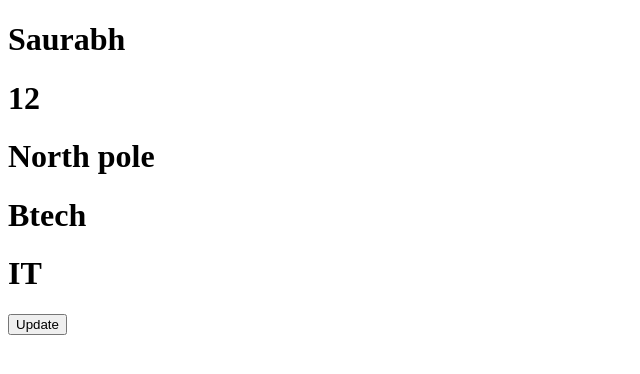
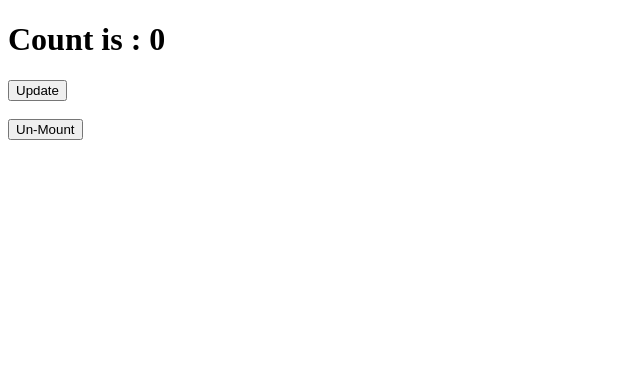
Before and after one commit to saurav-95-dev/React-Redux-CRUD, a React (Vite) app: page / in a window 1280 px wide. Shown: the top 374 px of the page, without its empty margins (0-640 px from the left). Built offline with nearby package versions, Linux system fonts and the light colour scheme.

Commit message:
useEffect clean-up variation-1 when passing only one argument inside useEfect -->(run as componentDidMount + componentDidUpdate)

```diff
--- a/src/App.jsx
+++ b/src/App.jsx
@@ -1,36 +1,49 @@
-//immutability in state (in object)
+// --> Covered : Immutable States(Completed)
+// --> useEffect all 3 normal variations and 3 clean-up variations
+// --> Data fetch from an API in React
 
-import React, { useState } from "react";
+import React, { useState, useEffect } from "react";
+import MyComponent from "./components/MyComponent";
+
 
 export default function App() {
 
-  const [person, setPerson] = useState({
-    name: "Saurabh", age: 12, add: "North pole", Qualifications: {
+  const [count, setCount] = useState(0);
+  const [visible, setVisible] = useState(true);
 
-      degree: "Btech",
-      branch: "IT",
+  //With only 1 argument :
+  useEffect(() => {
 
-  } });
+    console.log("App wala useEffect is running for count = ", count);
+
+    return function () {
+      console.log("App wala Clean-up useEffect is running for count" , count);
+    }
+
+  })
 
   function handleUpdate() {
-    setPerson((prev) => {
-      const newPerson = JSON.parse(JSON.stringify(prev));
-      newPerson.name = "Something";
-      newPerson.age = 12345;
-      newPerson.Qualifications.branch = "CS"
-      return newPerson
+
+    setCount((prev) => {
+      return prev + 1;
+    })
+
+  }
+
+  function handleBoolean() {
+    setVisible((prev) => {
+      return !prev;
     })
   }
 
   return (
+
     <>
-      <h1>{person.name}</h1>
-      <h1>{person.age}</h1>
-      <h1>{person.add}</h1>
-      <h1>{person.Qualifications.degree}</h1>
-      <h1>{person.Qualifications.branch}</h1>
-
-      <button onClick={handleUpdate}>Update</button>
+      {console.log(" Mycomponent is rendered inside App.jsx for count = ", count)}
+      { console.log("App is also rendered becasue of MyComponent re-render")}
+      {visible ? <MyComponent handleUpdate={handleUpdate} count={count} /> : <>Nothing is here !</>}
+      <button onClick={handleUpdate}>Update</button> <br></br> <br></br>
+      <button onClick={handleBoolean}>Un-Mount</button>
     </>
 
   )
--- a/src/components/MyComponent.jsx
+++ b/src/components/MyComponent.jsx
@@ -1,22 +1,24 @@
+import React, { useEffect } from "react";
 
-import React from "react";
-import { useState , useEffect } from "react";
+export default function MyComponent(props) {
 
-export default function MyComponent() {
-    const [count, setCount] = useState(0);
 
-    useEffect(() => {
-      console.log(`Effect runs for count = ${count}`);
+  useEffect(() => {
 
-      return () => {
-        console.log(`Cleanup runs for count = ${count}`);
-      };
-    }, [count]);
+    console.log("MyComponent wala useEffect is running for count = ", props.count);
 
-    return (
-      <>
-        <h2>Count: {count}</h2>
-        <button onClick={() => setCount(count + 1)}>Increment</button>
-      </>
-    );
-  }
+    return function () {
+      console.log("My component wala useEffect Clean-up is running for count = ", props.count);
+    }
+  })
+
+
+  return (
+
+    <>
+      {console.log("MyComponent.jsx is rendered for count  = " , props.count)}
+      <h1>Count is : { props.count}</h1>
+    </>
+
+  )
+}
```
